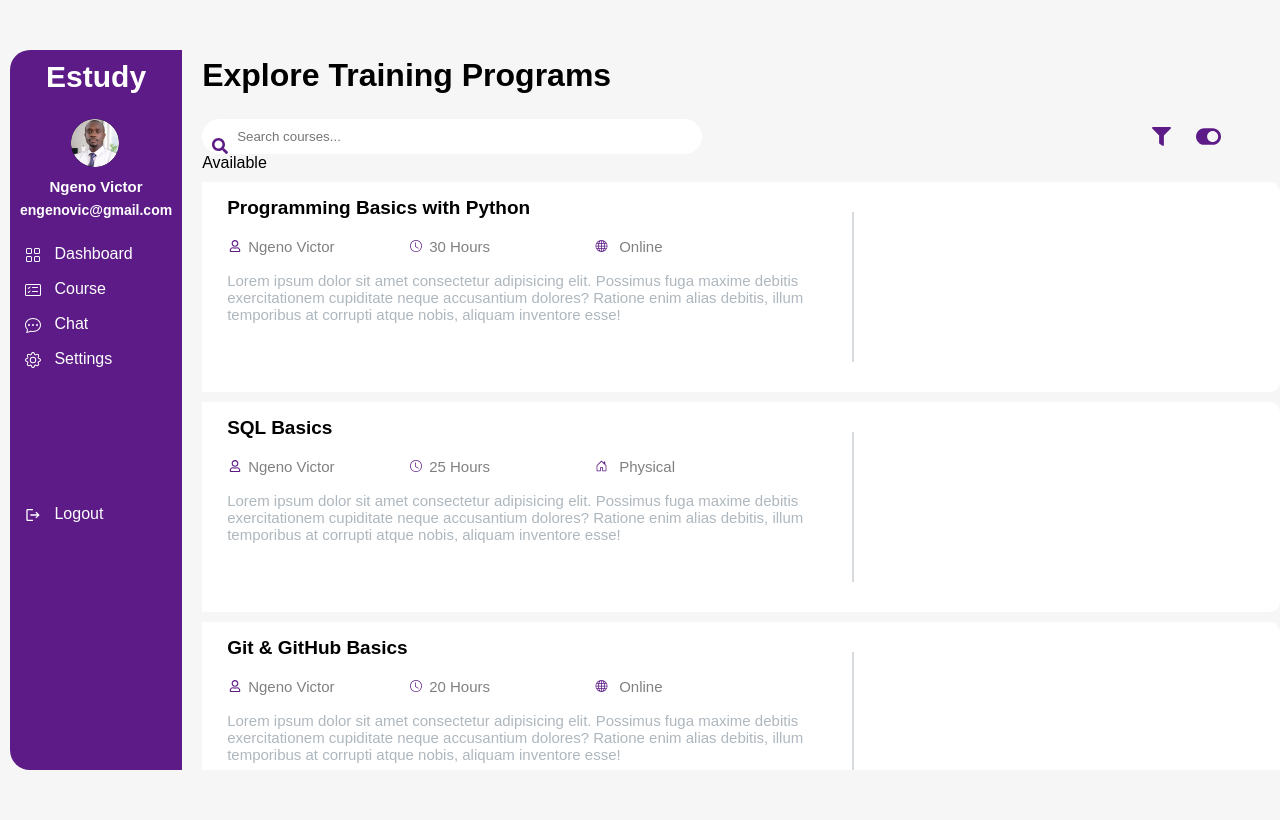
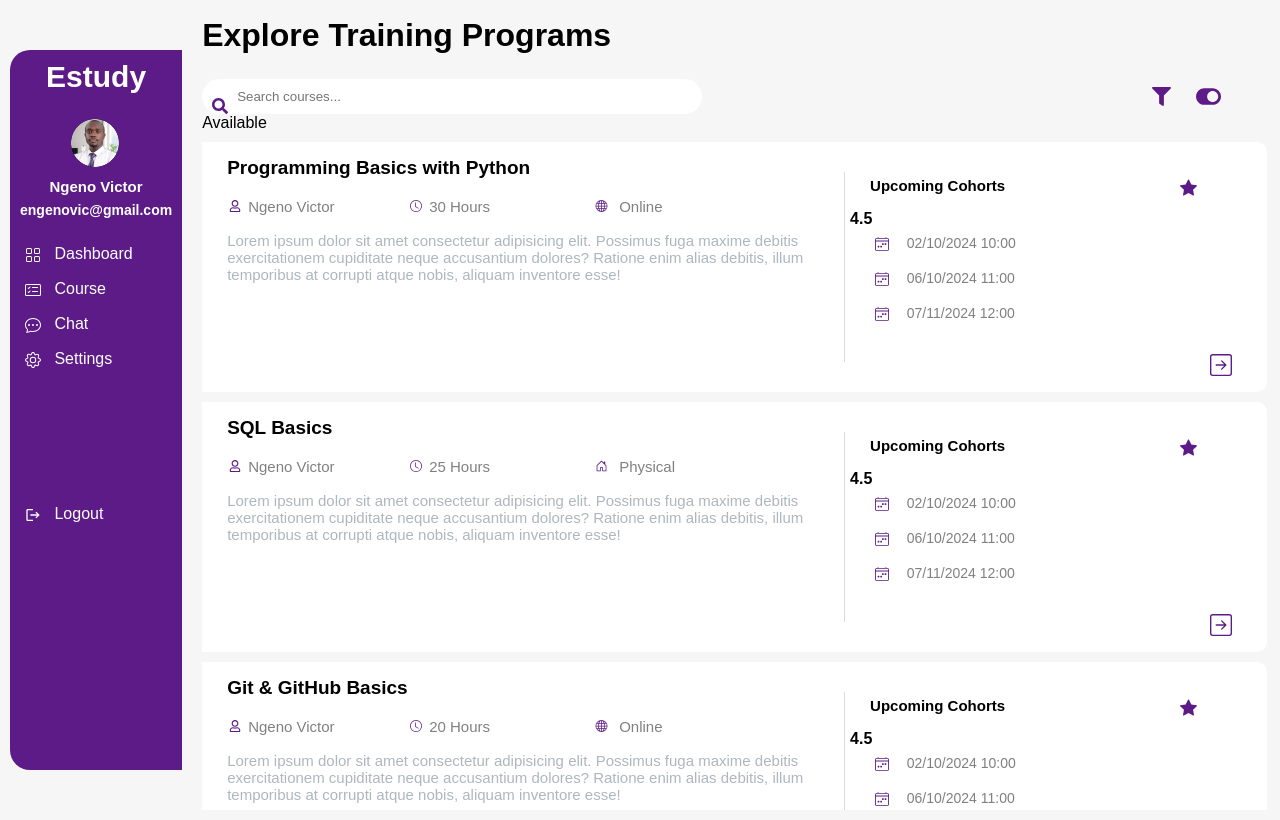
Before and after one commit to brigitchelangat/Courses-React-Challenge, a React (Create React App) app in the folder courses/: page / in a window 1280 px wide. Built offline with nearby package versions, Linux system fonts and the light colour scheme.

Commit message:
Final dashboard design

```diff
--- a/courses/src/App.css
+++ b/courses/src/App.css
@@ -117,7 +117,7 @@ body {
 }
 .courses {
   padding-left:10px;
-  height: 90%;
+  height: 100%;
   margin: auto 0px;
   overflow-y: auto;
 }
@@ -132,6 +132,7 @@ body {
   border-top-left-radius: 0px;
   border-bottom-left-radius: 0px;
   min-height: 100px;
+  width: 97%;
 }
 .courses #active{
   border-left: 4px solid #5c1b86;
@@ -178,17 +179,60 @@ body {
   color: #aeb7be;
 }
 #separator{
-  width: 2px;
+  width: 1px;
   background-color: #d7dbde;
   display: inline-block;
-  height: 150px;
+  height: 190px;
   vertical-align: top;
   margin: 20px 5px;
 }
 .upcoming-cohorts{
-  width: 30%;
+  width: 35%;
   display: inline-block;
   vertical-align: top;
+}
+.cohort-list{
+  list-style: none;
+  text-align: left;
+  padding: 0px;
+  width: 80%;
+  height: auto;
+  margin-top: 0px;
+
+}
+.cohort-list .cohort-row{
+  width: 90%;
+  height: 35px;
+  display: flex;
+  flex-direction: row;
+  color: gray;
+  justify-content: center;
+  padding: 7px 0px 5px 5px;
+}
+.cohort-row #icon{
+  flex: 10%;
+  padding-top: 2px;
+  color: #5c1b86;
+  padding-left: 20px;
+  font-size: 14px;
+}
+.cohort-row #date{
+flex: 70%;
+font-size: 14px;
+
+}
+#cohorts{
+  font-weight: bold;
+  font-size: 15px;
+  padding-left: 20px;
+  display: inline-block;
+  margin-top: 25px;
+  margin-right: 170px;
+}
+.rating{
+  vertical-align: middle;
+  margin-top: 5px;
+  font-weight: bold;
 }
 .instructor-image{
   width: 25px;
@@ -229,6 +273,20 @@ body {
   vertical-align: middle;
   margin-right: 10px;
 }
+.star{
+  cursor: pointer;
+  color: #5c1b86;
+  padding: 5px;
+  vertical-align: middle;
+  margin-right: 5px;
+}
+.arrow{
+  cursor: pointer;
+  color: #5c1b86;
+  padding: 5px;
+  vertical-align: middle;
+  margin-left: 355px;
+}
 
 @media only screen and (max-width: 700px) {
   .App .nav{
--- a/courses/src/components/Course.jsx
+++ b/courses/src/components/Course.jsx
@@ -1,11 +1,8 @@
-import React, { useState, useEffect } from 'react';
+import React, { useState, useEffect } from "react";
 import allCourses from "../data/courses.json";
 import { FaRegUser, FaSearch, FaFilter, FaToggleOn } from "react-icons/fa";
-import { BsClock, BsGlobe, BsHouseDoor } from "react-icons/bs";
-import {CohortData} from "./UpcomingCohorts";
-
-
-
+import { BsClock, BsGlobe, BsHouseDoor, BsFillStarFill, BsArrowRightSquare   } from "react-icons/bs";
+import { CohortData } from "./UpcomingCohorts";
 
 const Course = () => {
   const [courses, setCourses] = useState([]);
@@ -14,53 +11,69 @@ const Course = () => {
   }, []);
   //JSX to be returned
   return (
-    <div className='courses'>
-      <div className='before-courses'>
+    <div className="courses">
+      <div className="before-courses">
         <h1>Explore Training Programs</h1>
-        <div style={{ position: 'relative'}}>
-        <FaSearch className='search-icon' />
+        <div style={{ position: "relative" }}>
+          <FaSearch className="search-icon" />
           <input
             type="text"
             placeholder="Search courses..."
-        className='search'
+            className="search"
           />
-        <FaFilter className='filter-icon' size={19}/>
-        <FaToggleOn className='toggle' size={35}/>
+          <FaFilter className="filter-icon" size={19} />
+          <FaToggleOn className="toggle" size={35} />
           <span>Available</span>
         </div>
       </div>
 
-      {
-        courses.map((course) => (
+      {courses.map((course) => (
         <div
           className="course-card"
           id={window.location.pathname === `/${course.id}` ? "active" : ""}
-            onClick={() => { window.location.pathname = `/${course.id}`; }}>
-            <div className='course-details'>
+          onClick={() => {
+            window.location.pathname = `/${course.id}`;
+          }}
+        >
+          <div className="course-details">
             <p className="course-title">{course.title}</p>
-              <FaRegUser className='course-icons first-icon' />
-              <span >{course.instructor}</span>
-              <BsClock className='course-icons' />
-              <span >{course.hours} Hours</span>
-              {course.location == "online" ? <BsGlobe className='course-icons' size={25} /> :
-                <BsHouseDoor className='course-icons' size={25} />}
-              <span >{course.location == "online" ? "Online" : "Physical"}</span>
-              <p className='course-desc'>Lorem ipsum dolor sit amet consectetur adipisicing elit.
-                Possimus fuga maxime debitis exercitationem cupiditate neque accusantium dolores? Ratione enim alias debitis,
-                illum temporibus at corrupti atque nobis, aliquam inventore esse!
+            <FaRegUser className="course-icons first-icon" />
+            <span>{course.instructor}</span>
+            <BsClock className="course-icons" />
+            <span>{course.hours} Hours</span>
+            {course.location == "online" ? (
+              <BsGlobe className="course-icons" size={25} />
+            ) : (
+              <BsHouseDoor className="course-icons" size={25} />
+            )}
+            <span>{course.location == "online" ? "Online" : "Physical"}</span>
+            <p className="course-desc">
+              Lorem ipsum dolor sit amet consectetur adipisicing elit. Possimus
+              fuga maxime debitis exercitationem cupiditate neque accusantium
+              dolores? Ratione enim alias debitis, illum temporibus at corrupti
+              atque nobis, aliquam inventore esse!
             </p>
           </div>
           <div id="separator"></div>
           <div className="upcoming-cohorts">
-
+          <p id="cohorts">Upcoming Cohorts</p>
+          <BsFillStarFill className="star"  size={27}/>
+          <span className="rating">4.5</span>
+            <ul className="cohort-list">
+              {CohortData.map((val, key) => {
+                return (
+                  <li key={key} className="cohort-row">
+                    <div id="icon">{val.icon}</div>
+                    <div id="date">{val.date}</div>
+                  </li>
+                );
+              })}
+            </ul>
+            <BsArrowRightSquare className="arrow" size={32} />
           </div>
-
         </div>
-        ))
-      }
-
+      ))}
     </div>
-
   );
 };
 export default Course;
--- a/courses/src/components/UpcomingCohorts.js
+++ b/courses/src/components/UpcomingCohorts.js
@@ -1,17 +1,17 @@
 import React from "react";
-import { BsCalendar } from "react-icons/bs";
+import { BsCalendar4Week } from "react-icons/bs";
 
 export const CohortData = [
     {
-        date: "02/10/2024",
-        icon: <BsCalendar />
+        date: "02/10/2024 10:00",
+        icon: <BsCalendar4Week />
     },
     {
-        date: "06/10/2024",
-        icon: <BsCalendar />
+        date: "06/10/2024 11:00",
+        icon: <BsCalendar4Week />
     },
     {
-        date: "07/11/2024",
-        icon: <BsCalendar />
+        date: "07/11/2024 12:00",
+        icon: <BsCalendar4Week />
     }
 ]
```
Lines whose indentation alone changed are shown as unchanged.
